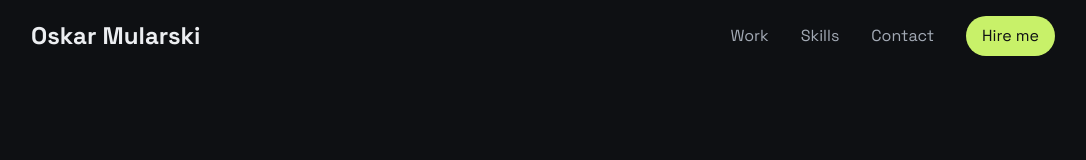
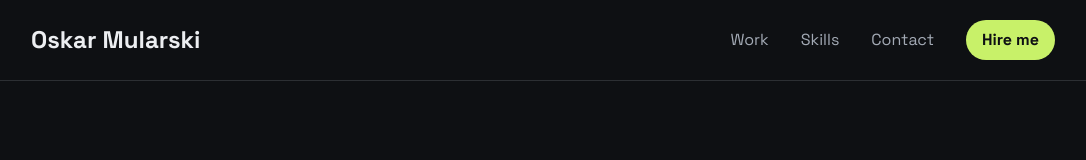
Before and after one commit to OskarMularski98/om-portfolio, a Next.js app: page / in a window 1280 px wide. Shown: the top 160 px of the page, without its empty margins (97-1183 px from the left). Built offline with nearby package versions, Linux system fonts and the light colour scheme.

Commit message:
Create-BaseButton-component (#3)

```diff
--- /dev/null
+++ b/components/BaseButton.tsx
@@ -0,0 +1,17 @@
+interface BaseButtonProps {
+  children: React.ReactNode;
+  onClick?: () => void;
+}
+
+const BaseButton = ({ children, onClick }: BaseButtonProps) => {
+  return (
+    <button
+      onClick={onClick}
+      className="bg-secondary text-bg-primary px-4 py-2 rounded-full hover:cursor-pointer hover:bg-bg-primary hover:text-secondary font-bold hover:border-primary transition duration-300"
+    >
+      {children}
+    </button>
+  );
+};
+
+export default BaseButton;
--- a/components/Navbar.tsx
+++ b/components/Navbar.tsx
@@ -1,3 +1,5 @@
+import BaseButton from "./BaseButton";
+
 interface NavbarProps {
   name: string;
   onClick?: () => void;
@@ -5,18 +7,13 @@ interface NavbarProps {
 
 const Navbar = ({ name, onClick }: NavbarProps) => {
   return (
-    <div className="flex justify-between items-center py-4 px-32 fixed top-0 left-0 right-0 bg-bg-primary z-50 ">
+    <div className="flex justify-between items-center py-5 px-32 fixed top-0 left-0 right-0 bg-bg-primary z-50 border-b border-muted-text/20">
       <h3 className="font-bold text-2xl">{name}</h3>{" "}
       <div className="flex gap-8 items-center">
         <span className="text-muted-text">Work</span>
         <span className="text-muted-text">Skills</span>
         <span className="text-muted-text">Contact</span>
-        <button
-          onClick={onClick}
-          className="bg-secondary text-bg-primary px-4 py-2 rounded-full"
-        >
-          Hire me
-        </button>
+        <BaseButton onClick={onClick}>Hire me</BaseButton>
       </div>
     </div>
   );
```
